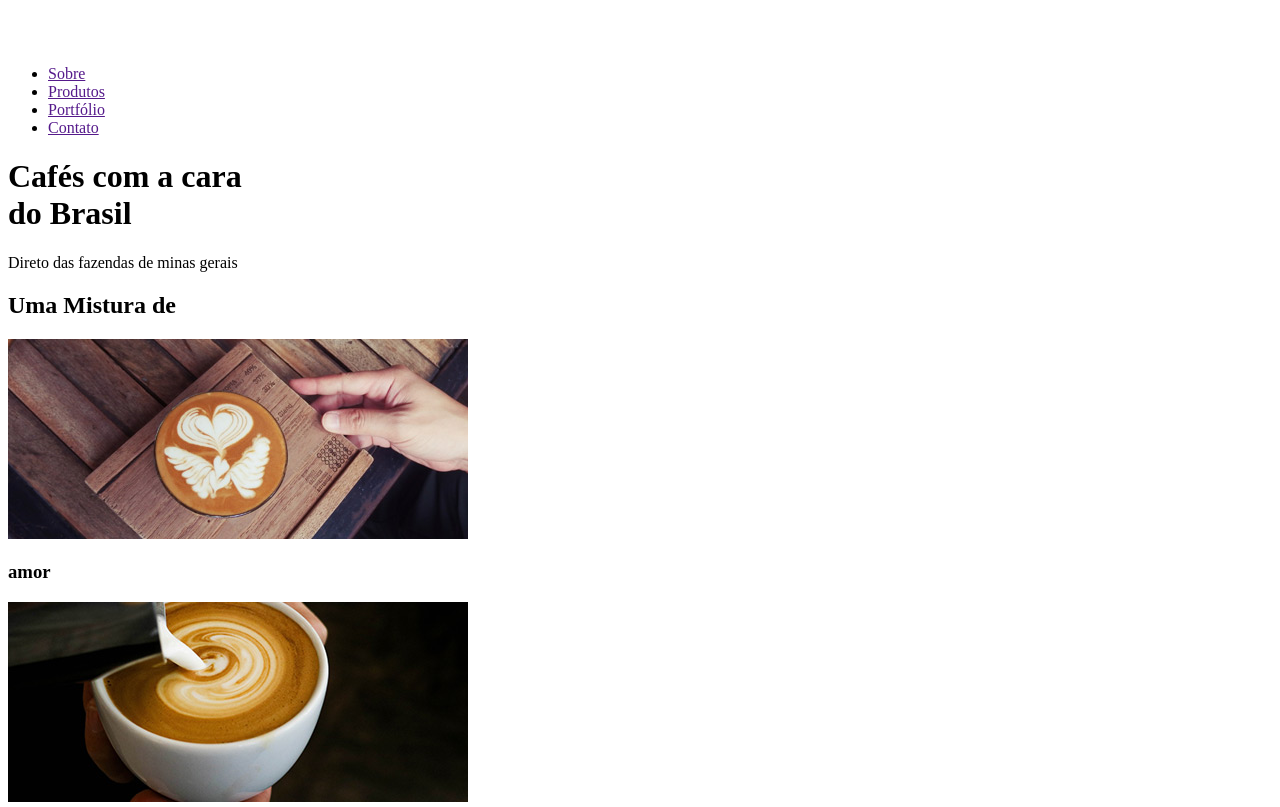
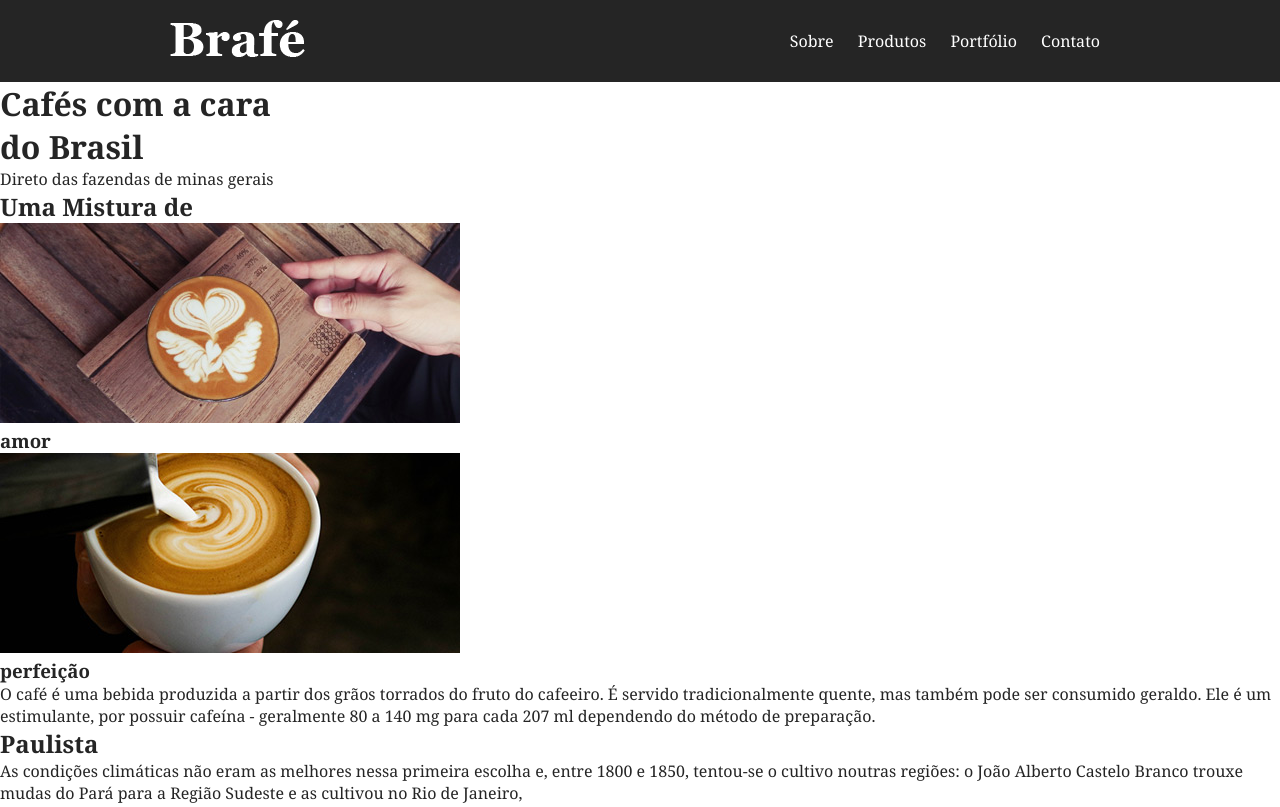
Before and after one commit to evandromottaz/CSS---avan-ado, a plain HTML site: page index.html in a window 1280 px wide. Shown: the top 807 px of the page. Drawn offline with Linux system fonts and the light colour scheme.

Commit message:
2-3 Brafé - Puro - Menu

```diff
--- a/css/style.css
+++ b/css/style.css
@@ -0,0 +1,58 @@
+/* Reset */
+
+body,
+h1,
+h2,
+h3,
+p,
+ul {
+	padding: 0px;
+	margin: 0px;
+}
+
+body {
+	font-family: Georgia, serif;
+	color: #252525;
+}
+
+/* Menu do site */
+
+.menu {
+	background: #252525;
+	padding: 20px 0;
+}
+
+.menu-container {
+	max-width: 960px;
+	margin: 0 auto;
+}
+
+.menu-container::after,
+.menu-container::before {
+	content: '';
+	display: table;
+	clear: both;
+}
+
+.menu-logo {
+	display: block;
+	float: left;
+	margin-left: 10px;
+}
+
+.menu-nav {
+	float: right;
+	margin-right: 10px;
+}
+
+.menu-nav li {
+	display: inline-block;
+}
+
+.menu-nav a {
+	display: block;
+	padding: 10px;
+	text-decoration: none;
+	color: #fff;
+	font-size: 1, 125em;
+}
--- a/index.html
+++ b/index.html
@@ -9,11 +9,11 @@
 </head>
 
 <body>
-	<header>
-		<div>
-			<a href=""><img src="img/brafe.png" alt="Brafé"></a>
-		</div>
-		<nav>
+
+	<header class="menu">
+		<div class="menu-container">
+			<a href="" class="menu-logo"><img src="img/brafe.png" alt="Brafé"></a>
+			<nav class="menu-nav">
 				<ul>
 					<li><a href="">Sobre</a></li>
 					<li><a href="">Produtos</a></li>
@@ -21,6 +21,7 @@
 					<li><a href="">Contato</a></li>
 				</ul>
 			</nav>
+		</div>
 	</header>
 
 	<main>
```
Lines whose indentation alone changed are shown as unchanged.
